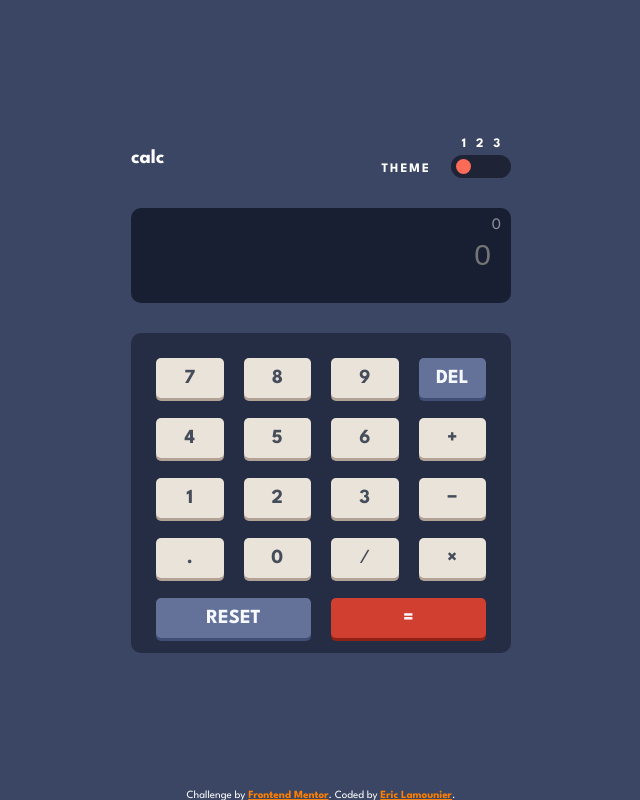
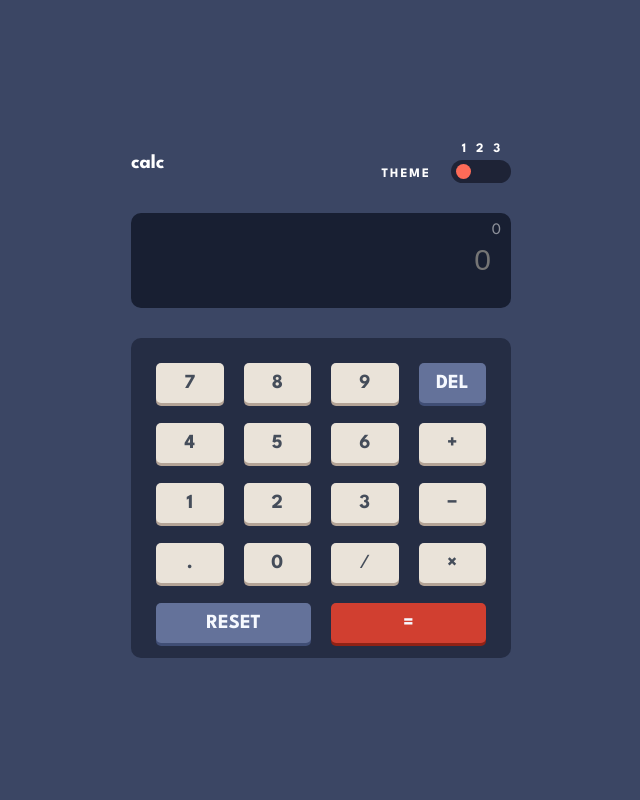
Before and after one commit to EricLamounier/Calculator, a plain HTML site: page index.html in a window 1280 px wide. Shown: the whole page, without its empty margins (319-959 px from the left). Drawn offline with Linux system fonts and the light colour scheme.

Commit message:
add readme

```diff
--- a/index.html
+++ b/index.html
@@ -6,10 +6,6 @@
   <link rel="icon" type="image/png" sizes="32x32" href="./images/favicon-32x32.png">
   <link rel="stylesheet" type="text/css" href="css/style.css">
   <title>Frontend Mentor | Calculator app</title>
-  <style>
-    .attribution { font-size: 11px; text-align: center; color: rgb(253, 253, 253);}
-    .attribution a { color: rgb(255, 128, 0); font-weight: bold;}
-  </style>
 </head>
 <body id="body" class="theme1">
     <main>
@@ -65,11 +61,6 @@
             </div>
         </div>
     </main>
-
-  <div class="attribution">
-    Challenge by <a href="https://www.frontendmentor.io?ref=challenge" target="_blank">Frontend Mentor</a>.
-    Coded by <a href="https://github.com/EricLamounier">Eric Lamounier</a>.
-  </div>
   <script src="javascript/themes.js"></script>
   <script src="javascript/script.js"></script>
 </body>
```
Also changed, not shown: git/desktop1.jpg (added), git/mobile.jpg (added), images/calculator.svg (added), 1 other file.
